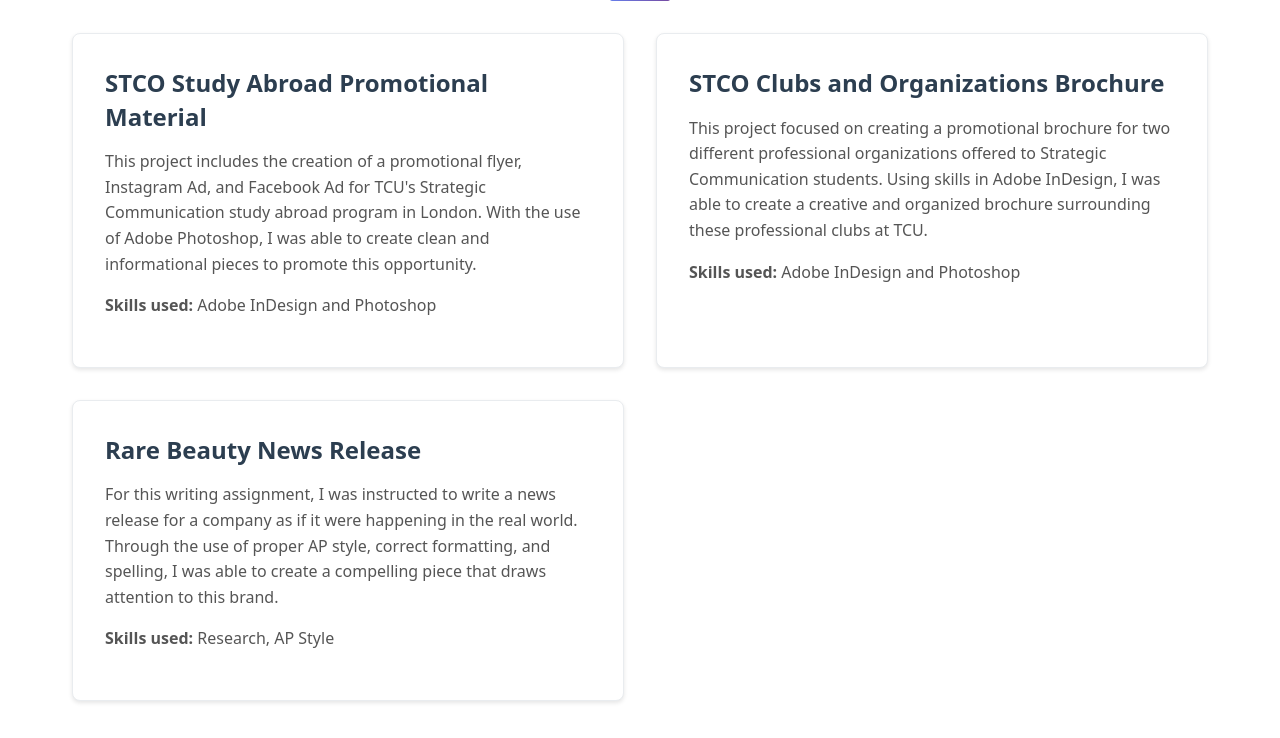
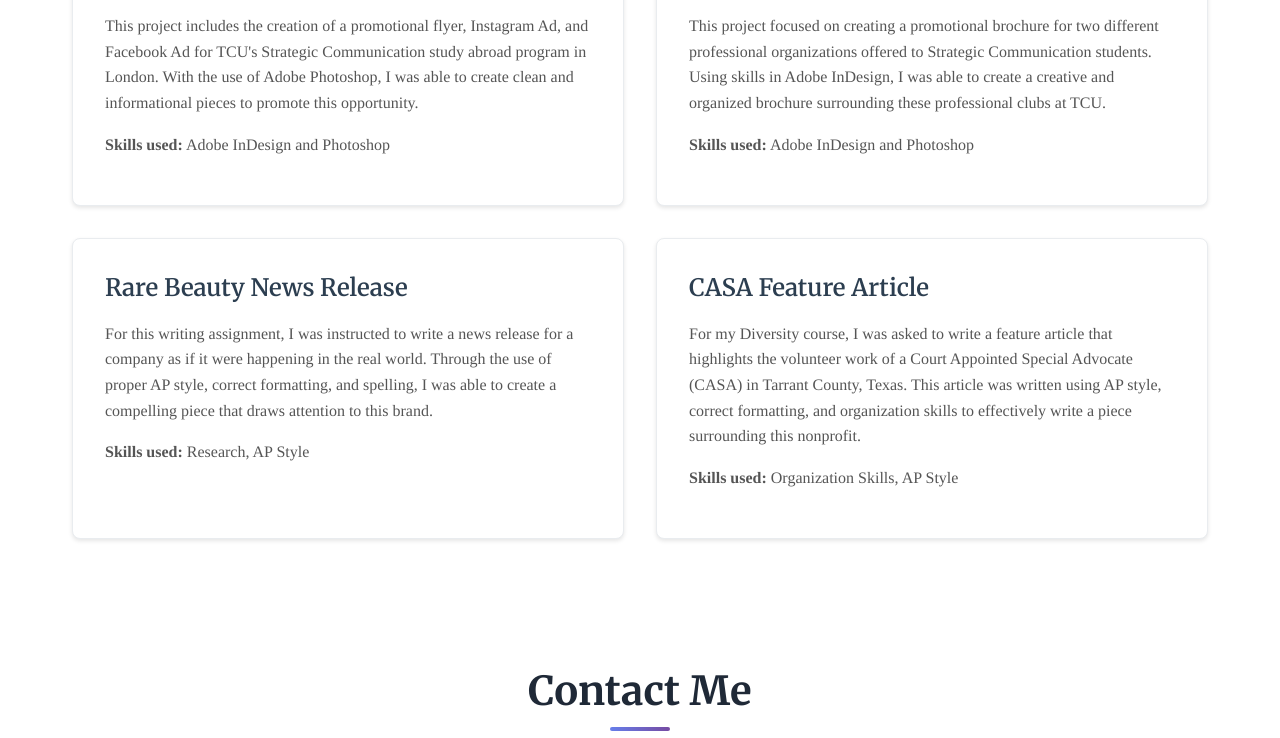
Before and after one commit to annabelthomp/writ40363-portfolio, a plain HTML site: page index.html in a window 1280 px wide. Shown: the part 1973-2711 px from the top of the page. Drawn offline with Linux system fonts and the light colour scheme.

Commit message:
in class work 9/25
Changed colors of many headings and such.

```diff
--- a/CSS/style.css
+++ b/CSS/style.css
@@ -1,3 +1,23 @@
+@import url('https://fonts.googleapis.com/css2?family=Merriweather:ital,opsz,wght@0,18..144,300..900;1,18..144,300..900&family=Tinos:ital,wght@0,400;0,700;1,400;1,700&display=swap');
+
+:root {
+  --primary-color: #1e40af;     /* Professional blue - passes contrast ✅ */
+  --heading-color: #111827;     /* Very dark gray for headings - passes contrast ✅ */
+  --text-color: #1f2937;        /* Dark gray for text - passes contrast ✅ */
+  --light-text: #6b7280;        /* Light gray for secondary text ✅ */
+  --background: #ffffff;        /* White background */
+  --light-background: #f9fafb;  /* Very light gray for sections */
+  --card-background: #f8f9fa;
+ --card-border: #e9ecef;
+ --card-shadow: 0 2px 4px rgba(0, 0, 0, 0.1);
+ --card-shadow-hover: 0 4px 8px rgba(0, 0, 0, 0.15);
+ --accent-color: #28a745;
+ --link-hover: #007bff;
+}
+
+
+
+
 /* === Global Resets & Base Styles === */
 header,
 main,
@@ -13,6 +33,8 @@ footer {
  padding: 0;
 }
 
+
+
 section h2::after {
   content: '';
   position: absolute;
@@ -25,6 +47,11 @@ section h2::after {
   border-radius: 2px;
 }
 
+h1,h2,h3{
+    font-family: 'Merriweather', serif;
+    line-height: 1.2;
+}
+
 
 * {
  box-sizing: border-box;
@@ -33,11 +60,12 @@ section h2::after {
 }
 
 body {
-    font-family: system-ui, -apple-system, sans serif;
-
+    font-family: 'Tinos', serif;
     line-height: 1.6;
 
-    color: #333;
+    color: var(--text-color);
+    background-color: var(--background);
+
 }
 
 nav {
@@ -89,7 +117,11 @@ outline-offset: 2px;
 }
 
 .nav-links a:hover {
-  color: #3559ac;
+  color: var(--link-hover);
+}
+.nav-links a:focus {
+  outline: 2px solid var(--link-hover);
+  outline-offset: 2px;
 }
 
 header {
@@ -241,9 +273,9 @@ p + p {
 }
 
 h1 {
+  color: var(--heading-color);
     font-size: 2.5rem;
     font-weight: 700;
-    color: #2d3748;
     margin-bottom: 1rem;
     line-height: 1 rem;
 }
--- a/index.html
+++ b/index.html
@@ -118,6 +118,14 @@
                 <p><strong>Skills used:</strong> Research, AP Style </p>
             </div>
         </article>
+
+         <article class="project-card">
+            <div class="project-content">
+                <h3>CASA Feature Article </h3>
+                <p>For my Diversity course, I was asked to write a feature article that highlights the volunteer work of a Court Appointed Special Advocate (CASA) in Tarrant County, Texas. This article was written using AP style, correct formatting, and organization skills to effectively write a piece surrounding this nonprofit.</p>
+                <p><strong>Skills used:</strong> Organization Skills, AP Style </p>
+            </div>
+        </article>
     </div>
 
 </section>
@@ -127,8 +135,7 @@
         <p>
            Email: annabel.thompson@tcu.edu or agaskinthompson@icloud.com
 
-           <p>LinkedIn: www.linkedin.com/in/annabel-thompsonnn
- </p>
+           <p>LinkedIn: www.linkedin.com/in/annabel-thompsonnn</p>
 
     </section>
 </main>
```
